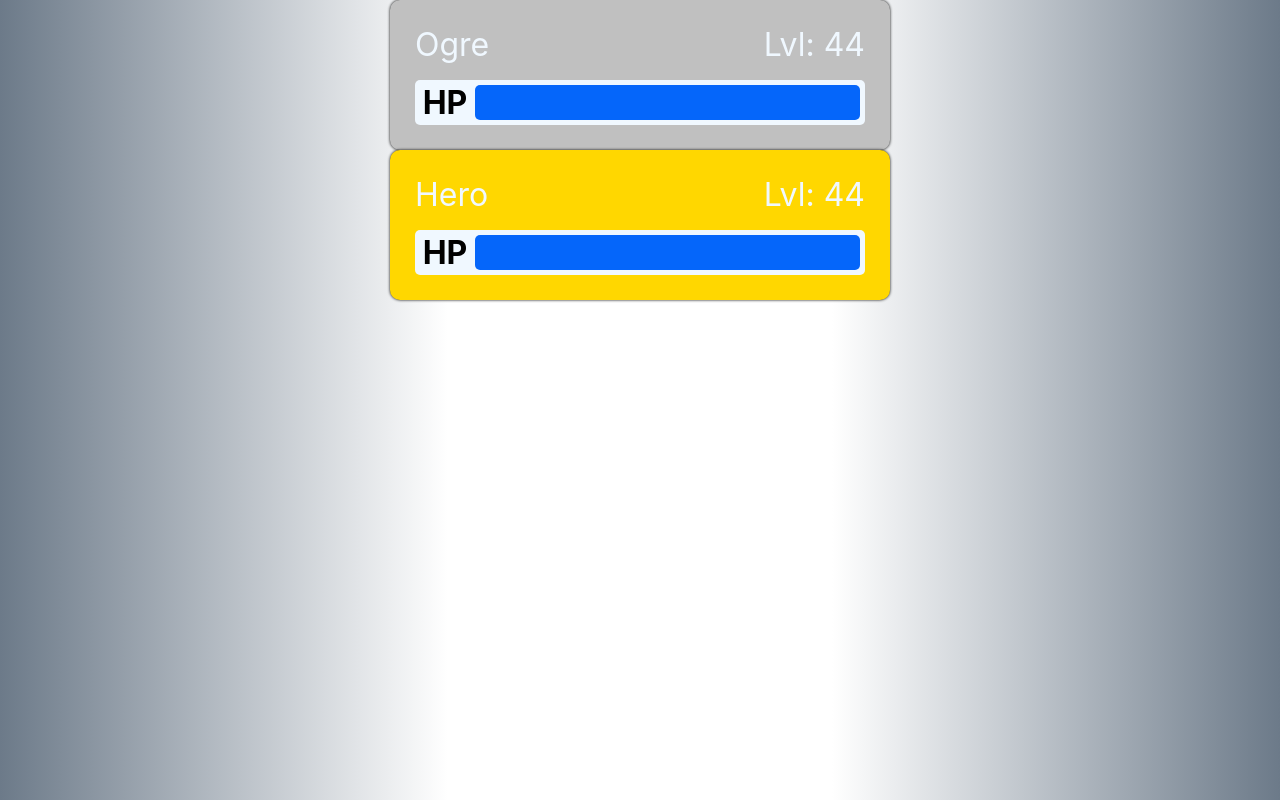
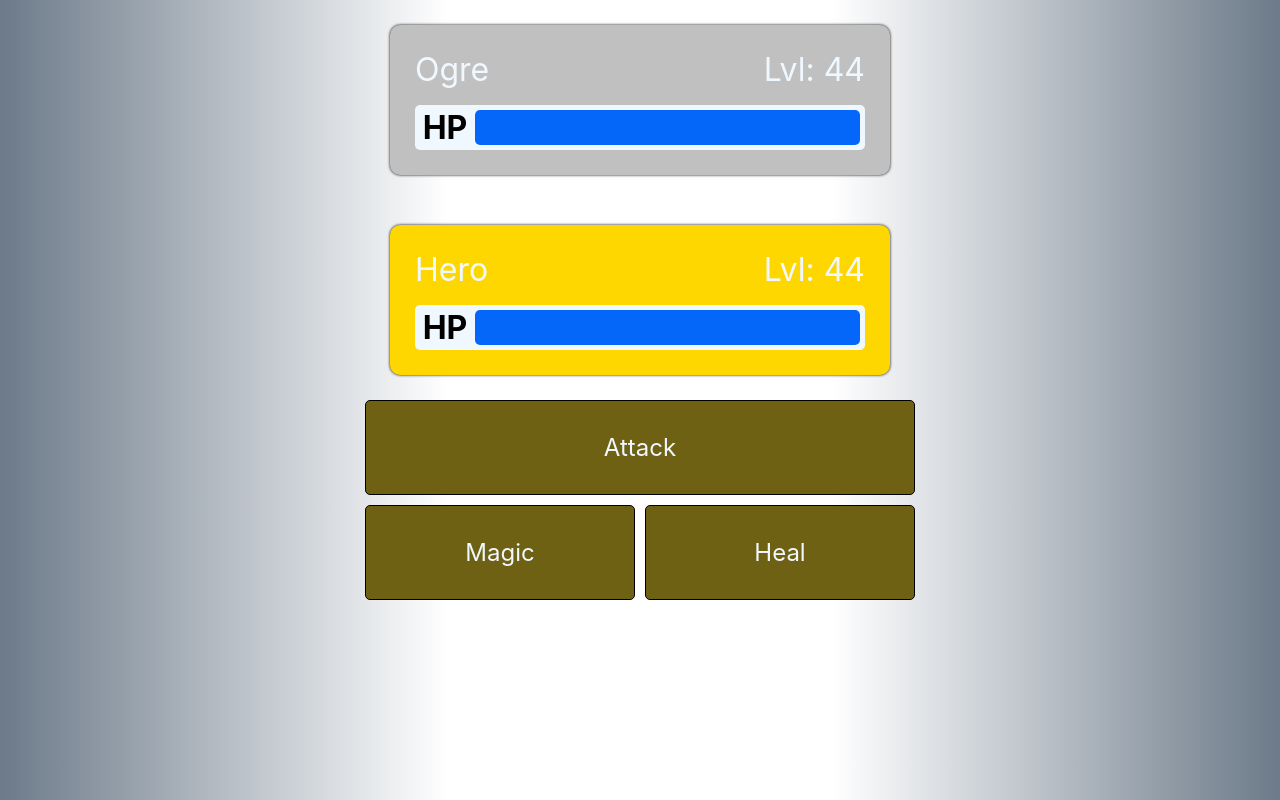
Before and after one commit to PlatypussDivva/turnbasedbattle, a React (Create React App) app: page / in a window 1280 px wide. Both pictures are taken after a click on the button "Start Game". Built offline with nearby package versions, Linux system fonts and the light colour scheme.

Commit message:
Added Battle Menu and Battle

```diff
--- a/src/components/Battle/Battle.js
+++ b/src/components/Battle/Battle.js
@@ -1,4 +1,5 @@
-import { PlayerSummary } from "components/PlayerSummary";
+import { PlayerSummary } from "components";
+import { BattleMenu } from "components/BattleMenu";
 import { useState } from "react";
 import { opponentStats, playerStats } from "shared/characters";
 import styles from "./styles.module.css";
@@ -32,6 +33,14 @@ export const Battle = () => {
           />
         </div>
       </div>
+
+      <div className={styles.hudChild}>
+        <BattleMenu
+          onAttack={() => console.log("Attack!")}
+          onMagic={() => console.log("Magic!")}
+          onHeal={() => console.log("Heal!")}
+        />
+      </div>
     </div>
   );
 };
--- a/src/components/Battle/styles.module.css
+++ b/src/components/Battle/styles.module.css
@@ -1,2 +1,133 @@
-.main {
+@import url("https://fonts.googleapis.com/css2?family=Press+Start+2P&display=swap");
+
+.user,
+.opponent {
+  gap: 10px;
+  display: flex;
+  flex-direction: column;
+  width: 100%;
+  padding: 25px;
+  box-sizing: border-box;
 }
+
+.hud {
+  gap: 25px;
+  width: 100%;
+  display: flex;
+  justify-content: space-between;
+}
+
+.hudChild {
+  flex: 1;
+  height: 200px;
+}
+
+.gameHeader {
+  font-size: 48px;
+  color: #d8ae55;
+  text-shadow: 0px 0px 5px #e0c514;
+  font-family: "Press Start 2P", cursive;
+}
+
+.summary {
+  display: flex;
+  align-items: flex-end;
+  justify-content: flex-start;
+}
+
+.opponent .summary {
+  align-items: flex-start;
+  justify-content: flex-end;
+}
+
+.characters {
+  width: 100%;
+  text-align: center;
+}
+
+.getImages {
+  display: flex;
+  justify-content: space-between;
+  padding: 25px;
+  box-sizing: border-box;
+}
+
+.characters .getImages {
+  max-height: 25vh;
+  min-height: 150px;
+}
+
+.static {
+  transform: translate(0px);
+  transform: translate(0px);
+  transition: 0.5s;
+}
+
+.playerSprite .attack {
+  transition: 0.1s;
+  transform: translateX(100px);
+}
+
+.opponent .attack {
+  transition: 0.1s;
+  transform: translateX(-100px);
+}
+
+.magic {
+  transition: 0.2s;
+  transform: translateY(-25px);
+  animation: shake 0.5s infinite;
+}
+
+.damage {
+  opacity: 1;
+  animation: flash 0.3s 0.3s infinite;
+}
+
+@keyframes shake {
+  0% {
+    transform: translate(1px, 1px) rotate(0deg) translateY(-25px);
+  }
+  10% {
+    transform: translate(-1px, -2px) rotate(-1deg) translateY(-25px);
+  }
+  20% {
+    transform: translate(-3px, 0px) rotate(1deg) translateY(-25px);
+  }
+  30% {
+    transform: translate(3px, 2px) rotate(0deg) translateY(-25px);
+  }
+  40% {
+    transform: translate(1px, -1px) rotate(1deg) translateY(-25px);
+  }
+  50% {
+    transform: translate(-1px, 2px) rotate(-1deg) translateY(-25px);
+  }
+  60% {
+    transform: translate(-3px, 1px) rotate(0deg) translateY(-25px);
+  }
+  70% {
+    transform: translate(3px, 1px) rotate(-1deg) translateY(-25px);
+  }
+  80% {
+    transform: translate(-1px, -1px) rotate(1deg) translateY(-25px);
+  }
+  90% {
+    transform: translate(1px, 2px) rotate(0deg) translateY(-25px);
+  }
+  100% {
+    transform: translate(1px, -2px) rotate(-1deg) translateY(-25px);
+  }
+}
+
+@keyframes flash {
+  0% {
+    opacity: 0;
+  }
+  50% {
+    opacity: 1;
+  }
+  100% {
+    opacity: 0;
+  }
+}
--- /dev/null
+++ b/src/components/BattleMenu/BattleMenu.js
@@ -0,0 +1,17 @@
+import styles from "./styles.module.css";
+
+export const BattleMenu = ({ onAttack, onMagic, onHeal }) => {
+  return (
+    <div className={styles.main}>
+      <div onClick={onAttack} className={styles.option}>
+        Attack
+      </div>
+      <div onClick={onMagic} className={styles.option}>
+        Magic
+      </div>
+      <div onClick={onHeal} className={styles.option}>
+        Heal
+      </div>
+    </div>
+  );
+};
--- /dev/null
+++ b/src/components/BattleMenu/index.js
@@ -0,0 +1 @@
+export * from "./BattleMenu";
--- /dev/null
+++ b/src/components/BattleMenu/styles.module.css
@@ -0,0 +1,34 @@
+.main {
+  box-sizing: border-box;
+  border-radius: 10px;
+  height: 100%;
+
+  gap: 10px;
+  display: grid;
+  grid-template-rows: 1fr 1fr;
+  grid-template-columns: 1fr 1fr;
+}
+
+.main > :first-child {
+  grid-column-start: 1;
+  grid-column-end: 3;
+}
+
+.option {
+  display: flex;
+  border-radius: 5px;
+  border: 1px solid black;
+
+  background-color: #6f6113;
+
+  align-items: center;
+  justify-content: center;
+  color: aliceblue;
+  font-size: 24px;
+
+  cursor: pointer;
+}
+
+.option:hover {
+  background-color: #b28531;
+}
--- a/src/components/index.js
+++ b/src/components/index.js
@@ -3,3 +3,4 @@ export * from "./StartMenu";
 export * from "./Battle";
 export * from "./Bar";
 export * from "./PlayerSummary";
+export * from "./BattleMenu";
```
